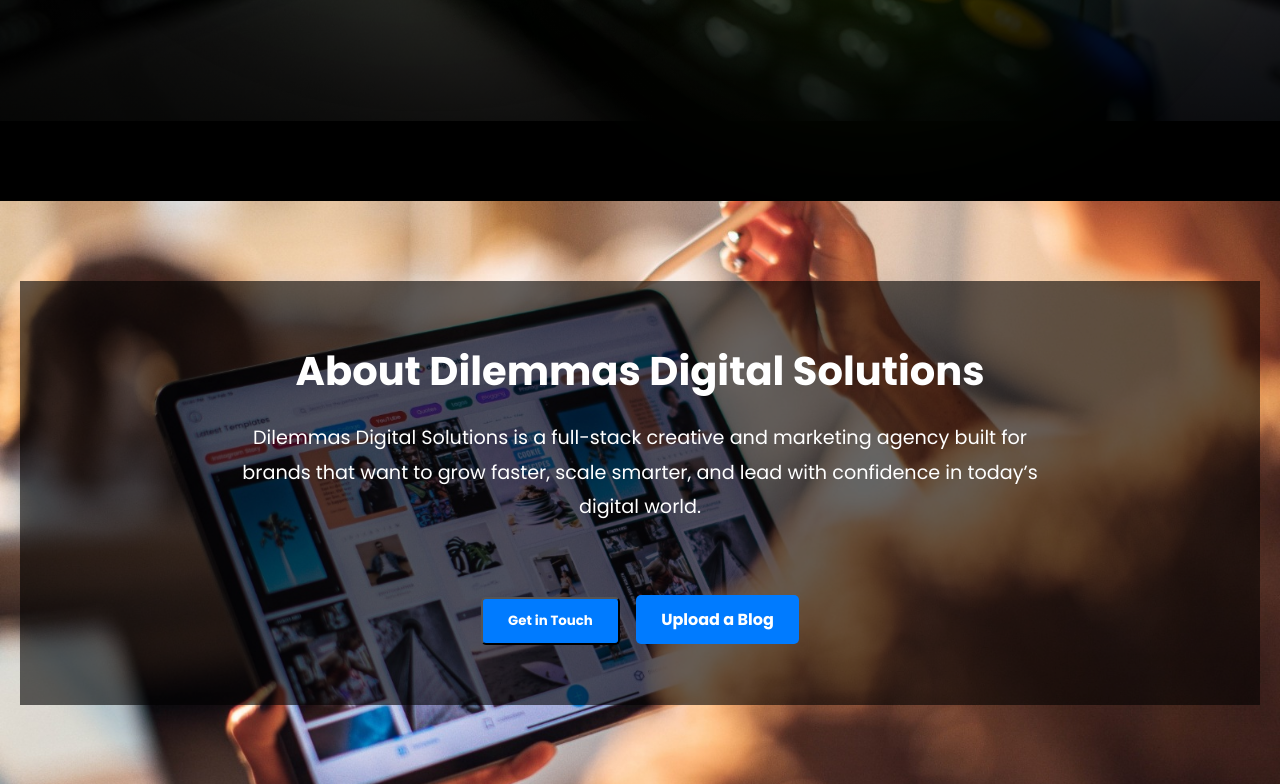
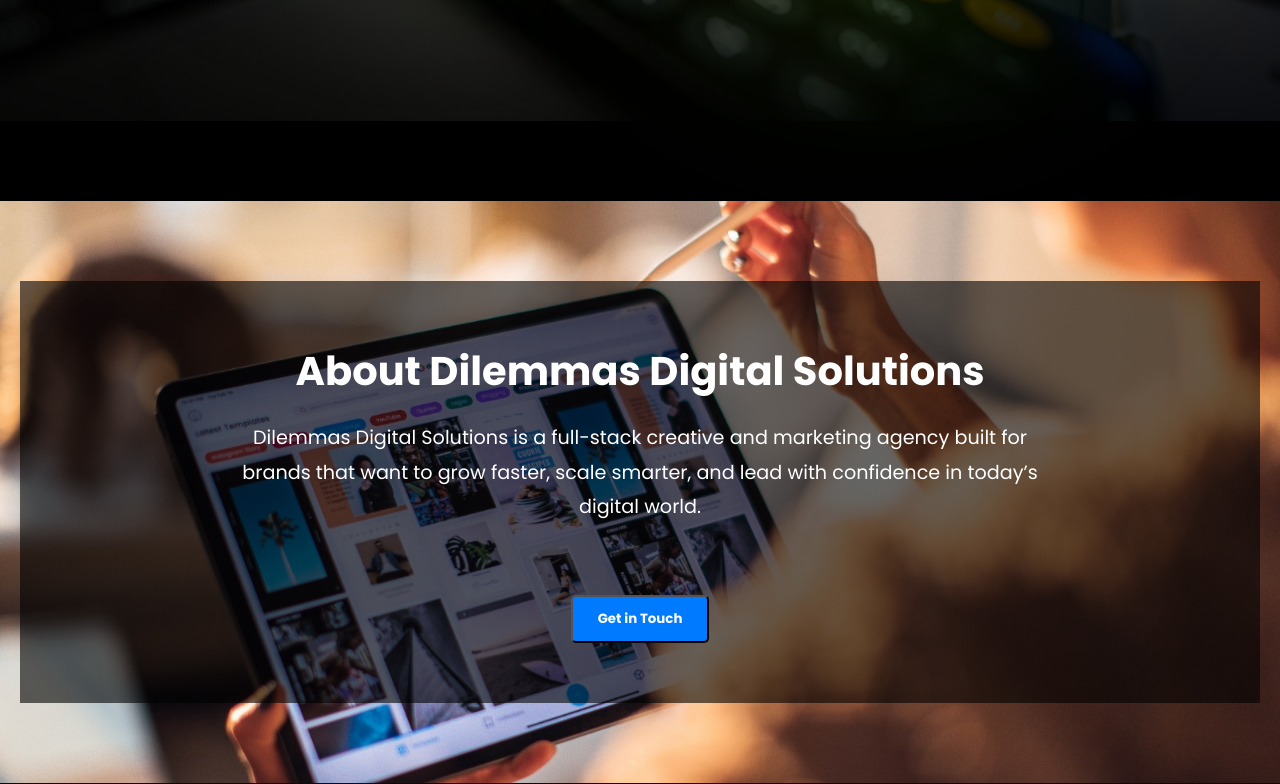
Before and after one commit to aradhyakaul540-hue/Dilemmas-Digital-Solutions, a Flask app: page / in a window 1280 px wide. Shown: the part 679-1463 px from the top of the page. Run offline with Flask 3, Linux system fonts and the light colour scheme; some libraries are stand-ins or nearby versions.

Commit message:
Update index.html

```diff
--- a/templates/index.html
+++ b/templates/index.html
@@ -141,7 +141,6 @@
                     and lead with confidence in today’s digital world.
                 </p>
                 <button class="btn" id="openForm">Get in Touch</button>
-                <a href="{{ url_for('upload_blog') }}" class="btn btn-outline" style="margin-left:12px; text-decoration:none; display:inline-block;">Upload a Blog</a>
             </div>
         </div>
     </section>
```
